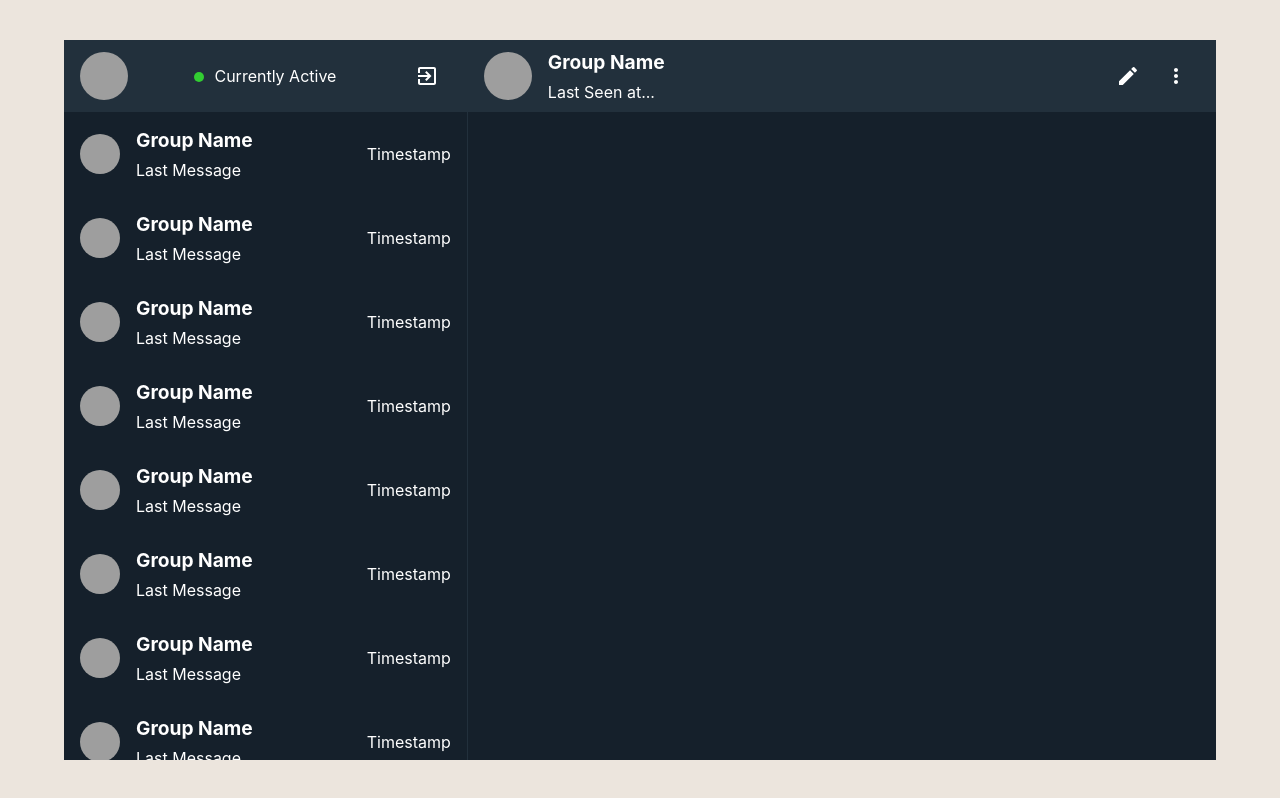
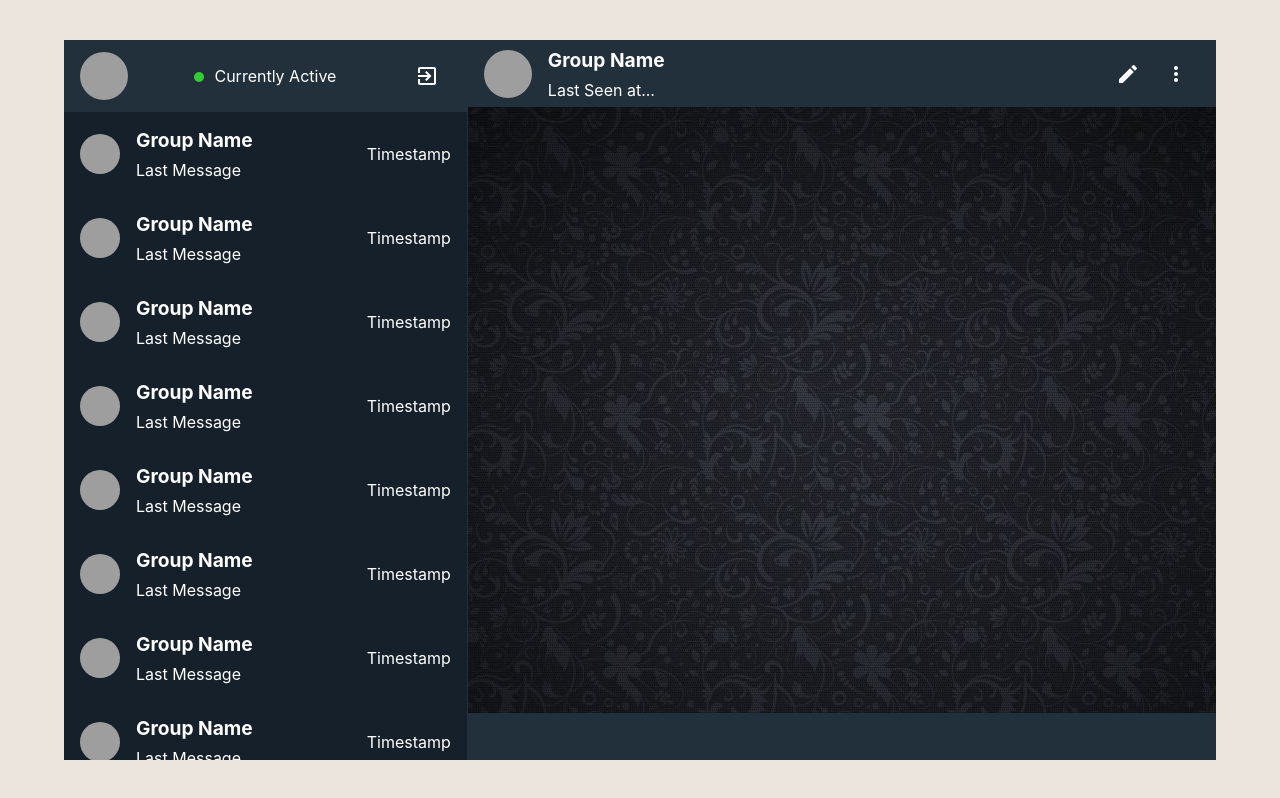
Before and after one commit to DEEPKIRANC/Chat-Application, a React (Create React App) app in the folder chat-application/: page / in a window 1280 px wide. Built offline with nearby package versions, Linux system fonts and the light colour scheme; grey boxes are pictures that could not be loaded.

Commit message:
Add background image for chat body

```diff
--- a/chat-application/src/components/chatbox.js
+++ b/chat-application/src/components/chatbox.js
@@ -11,7 +11,7 @@ function Chatbox() {
    {
     return (
         <div className="chatbox__body">
-            <div className="header">
+          <div className="header">
                 <Avatar src="https://avatars.dicebear.com/api/human/123.svg" style={{width:'3rem',height:'3rem'}}  />
             <div className="channel_info">
                 <h3>Group Name</h3>
@@ -23,7 +23,11 @@ function Chatbox() {
                 <IconButton>
                     <MoreVert style={{color:"white"}}/>
                 </IconButton>
-            </div>
+          </div>
+          <div className="chatbody">
+          </div>
+          <div className="chat__footer">
+          </div>
         </div>
     )
    }
--- a/chat-application/src/styles/chatbox.css
+++ b/chat-application/src/styles/chatbox.css
@@ -32,3 +32,18 @@
 {
     font-size: 1.2rem;
 }
+
+.chatbody
+{
+    flex:0.83;
+    background-image:url("../chat_background1.jpg");
+    background-repeat: repeat;
+    background-position: center;
+    overflow: auto;
+    padding:1.5rem;
+}
+.chat__footer
+{
+    flex:0.07;
+    background-color: #22303C;
+}
```
Also changed, not shown: chat-application/src/chat_background1.jpg (added).
